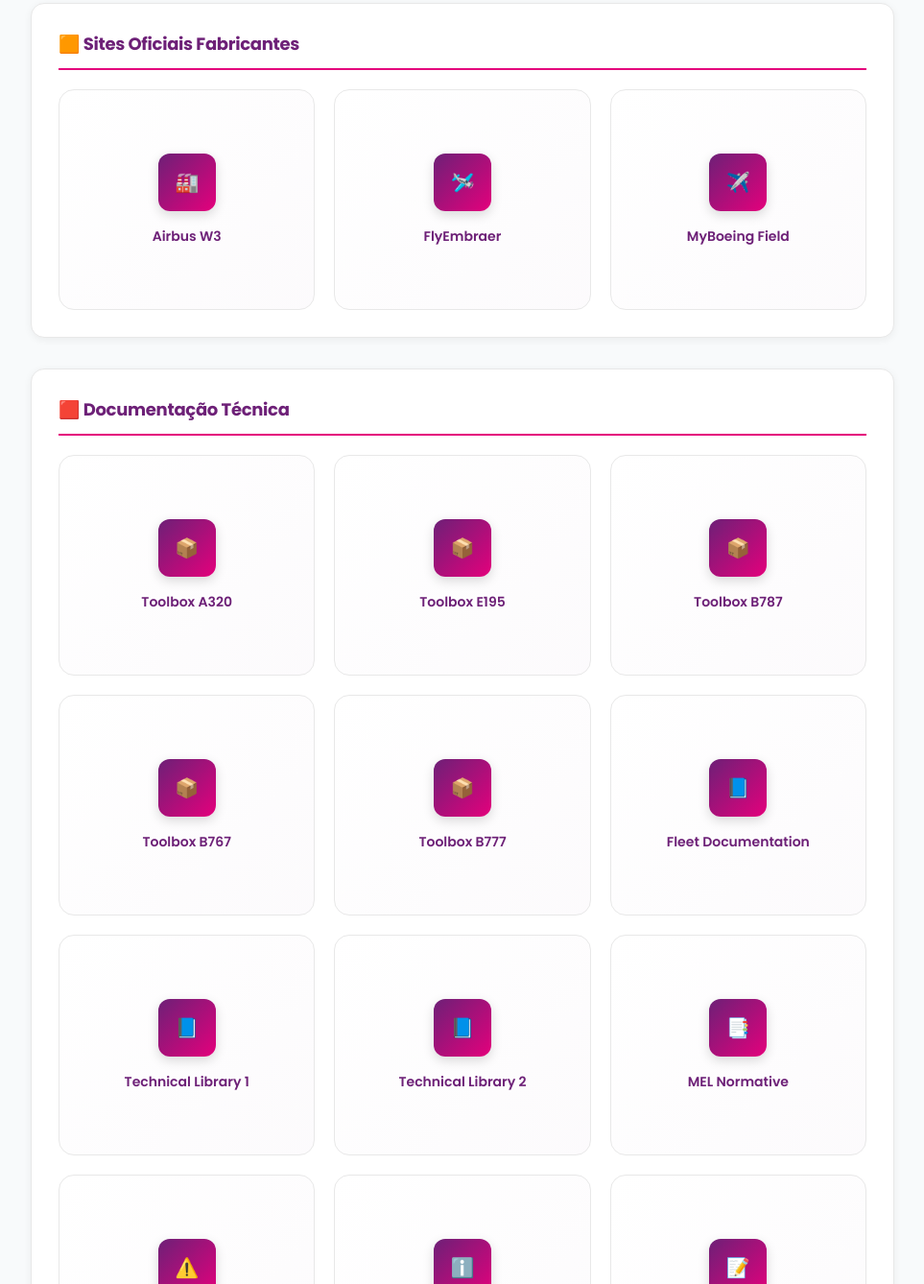
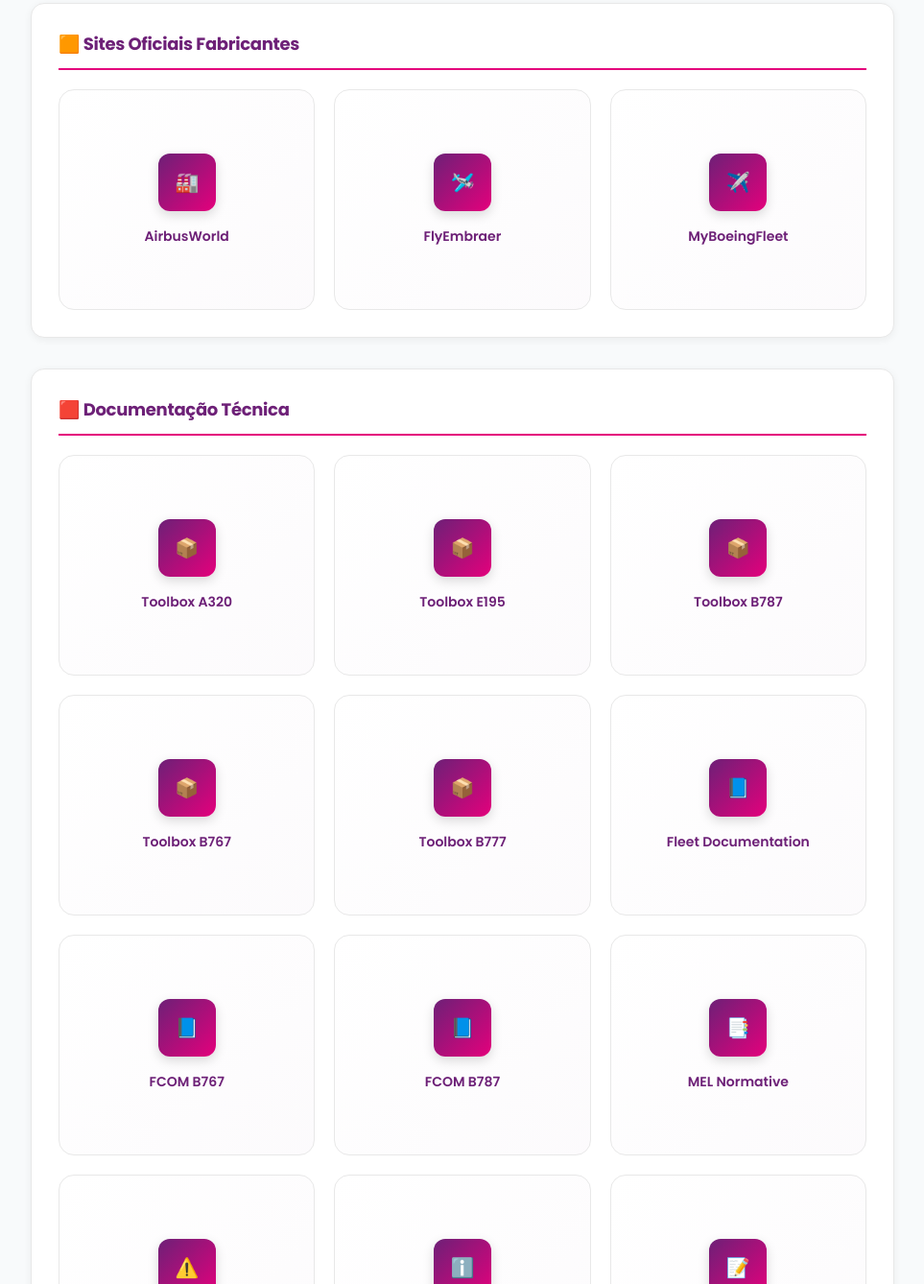
Before and after one commit to Murilo1953/Corporative-Portal, a plain HTML site: page index.html in a window 1280 px wide. Shown: the part 3297-4635 px from the top of the page at 96% size, without its empty margins (308-1271 px from the left). Drawn offline with Linux system fonts and the light colour scheme.

Commit message:
Update index.html

```diff
--- a/index.html
+++ b/index.html
@@ -463,9 +463,9 @@
     <section class="section" id="mfg">
       <h2>🟧 Sites Oficiais Fabricantes</h2>
       <div class="grid">
-        <div class="card"><div class="icon"><span class="icon-emoji">🏭</span></div><a href="https://w3.airbus.com/newairbusworld/faces/wcnav_defaultSelection" target="_blank" rel="noopener noreferrer">Airbus W3</a></div>
+        <div class="card"><div class="icon"><span class="icon-emoji">🏭</span></div><a href="https://w3.airbus.com/newairbusworld/faces/wcnav_defaultSelection" target="_blank" rel="noopener noreferrer">AirbusWorld</a></div>
         <div class="card"><div class="icon"><span class="icon-emoji">🛩️</span></div><a href="https://flyembraer.com/home?first=true" target="_blank" rel="noopener noreferrer">FlyEmbraer</a></div>
-        <div class="card"><div class="icon"><span class="icon-emoji">✈️</span></div><a href="https://ui.aviationid.com/iamui/mfa/userReference" target="_blank" rel="noopener noreferrer">MyBoeing Field</a></div>
+        <div class="card"><div class="icon"><span class="icon-emoji">✈️</span></div><a href="https://ui.aviationid.com/iamui/mfa/userReference" target="_blank" rel="noopener noreferrer">MyBoeingFleet</a></div>
       </div>
     </section>
 
@@ -481,8 +481,8 @@
         <div class="card"><div class="icon"><span class="icon-emoji">📦</span></div><a href="https://toolbox.appslatam.com/b777/ToolboxRemote.html" target="_blank" rel="noopener noreferrer">Toolbox B777</a></div>
 
         <div class="card"><div class="icon"><span class="icon-emoji">📘</span></div><a href="https://sites.google.com/latam.com/lc-line-control/aeronaves" target="_blank" rel="noopener noreferrer">Fleet Documentation</a></div>
-        <div class="card"><div class="icon"><span class="icon-emoji">📘</span></div><a href="https://drive.google.com/drive/folders/1-qRf6s5FfEI321VMYvwqbnLdUs7IH5DK" target="_blank" rel="noopener noreferrer">Technical Library 1</a></div>
-        <div class="card"><div class="icon"><span class="icon-emoji">📘</span></div><a href="https://drive.google.com/drive/folders/1MtgaculTtXBOUTavz5pZpwvPojC3jiWU" target="_blank" rel="noopener noreferrer">Technical Library 2</a></div>
+        <div class="card"><div class="icon"><span class="icon-emoji">📘</span></div><a href="https://drive.google.com/drive/folders/1-qRf6s5FfEI321VMYvwqbnLdUs7IH5DK" target="_blank" rel="noopener noreferrer">FCOM B767</a></div>
+        <div class="card"><div class="icon"><span class="icon-emoji">📘</span></div><a href="https://drive.google.com/drive/folders/1MtgaculTtXBOUTavz5pZpwvPojC3jiWU" target="_blank" rel="noopener noreferrer">FCOM B787</a></div>
 
         <div class="card"><div class="icon"><span class="icon-emoji">📑</span></div><a href="https://sites.google.com/latam.com/portaldamanutencao/documenta%C3%A7%C3%A3o-t%C3%A9cnica-normativa/mel-normative" target="_blank" rel="noopener noreferrer">MEL Normative</a></div>
         <div class="card"><div class="icon"><span class="icon-emoji">⚠️</span></div><a href="https://sites.google.com/latam.com/portaldamanutencao/documenta%C3%A7%C3%A3o-t%C3%A9cnica-normativa/bta" target="_blank" rel="noopener noreferrer">BTA</a></div>
```
